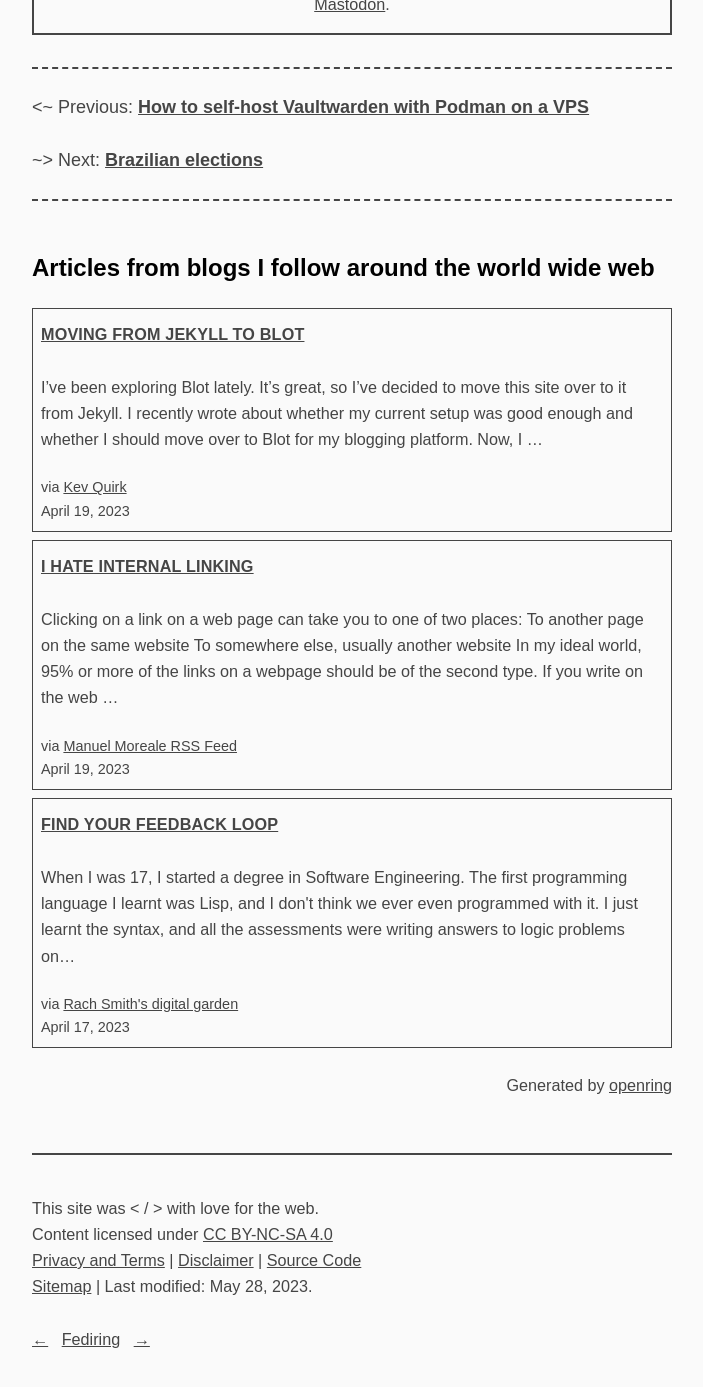
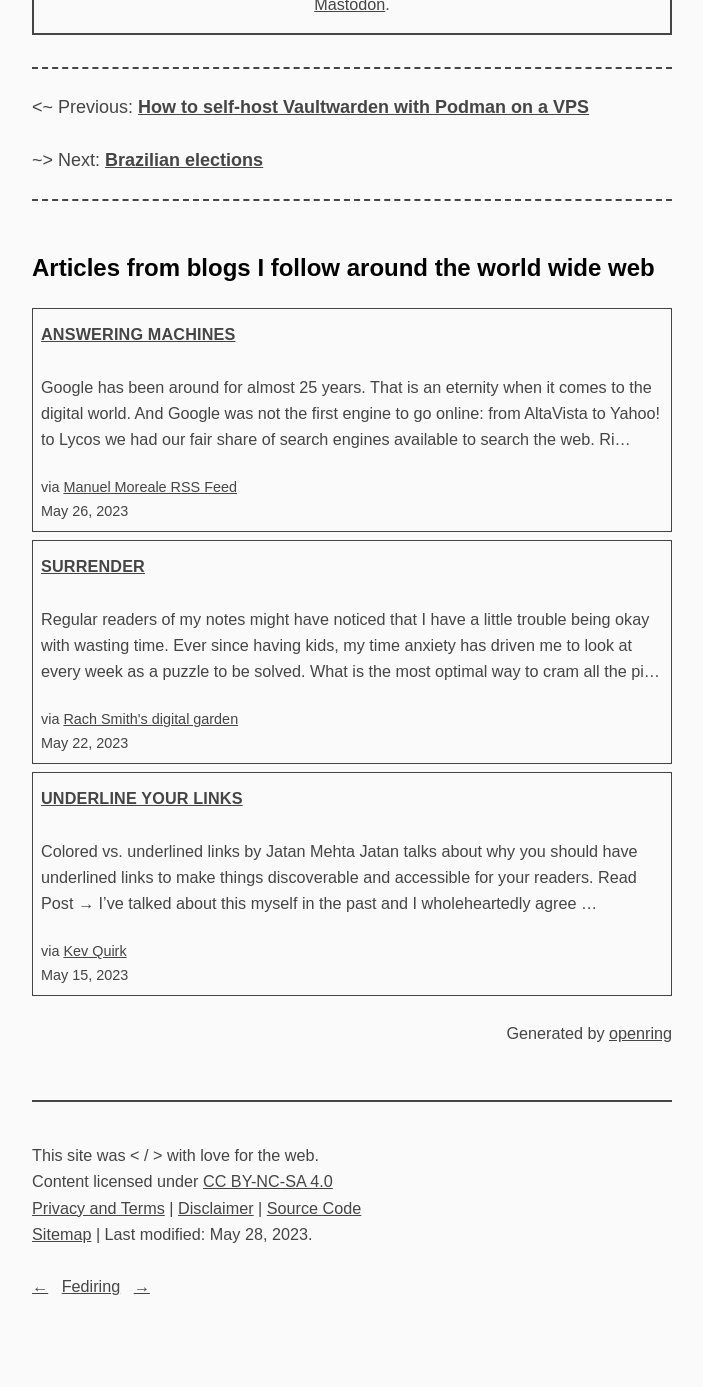
Before and after one commit to a-franca/abf.li, a Jekyll site: the page built from _posts/2022/2022-09-28-hurricane-ian.md, in a window 1280 px wide and 1400 px high, scrolled down 830 px. Shown: the top 1387 px of the window, without its empty margins (288-991 px from the left). Built offline with Jekyll 4.4.1, drawn with Linux system fonts in a browser that asks for light colours; after the commit the page ends 2177 px from its top, so only the background shows below that.

Commit message:
fetch new posts

```diff
--- a/_includes/openring-out.html
+++ b/_includes/openring-out.html
@@ -5,50 +5,53 @@
 
     <div class="article">
       <h4 class="title">
-        <a href="https://kevquirk.com/moving-from-jekyll-to-blot" rel="noopener noreferrer nofollow" target="_blank">
-                 Moving from Jekyll to Blot
+        <a href="https://manuelmoreale.com/@/page/jDy2GKohykVXo6Fr" rel="noopener noreferrer nofollow" target="_blank">Answering machines</a>
+      </h4>
+      <p class="summary">Google has been around for almost 25 years. That is an eternity when it comes to the digital world. And Google was not the first engine to go online: from AltaVista to Yahoo! to Lycos we had our fair share of search engines available to search the web. Ri…</p>
+      <small class="source">
+        via <a href="https://manuelmoreale.com" rel="noopener noreferrer nofollow" target="_blank">Manuel Moreale RSS Feed</a>
+      </small>
+      <small class="date">May 26, 2023</small>
+    </div>
+
+    <div class="article">
+      <h4 class="title">
+        <a href="https://rachsmith.com/surrender/" rel="noopener noreferrer nofollow" target="_blank">Surrender</a>
+      </h4>
+      <p class="summary">Regular readers of my notes might have noticed that I have a little trouble being okay with wasting time. Ever since having kids, my time anxiety has driven me to look at every week as a puzzle to be solved. What is the most optimal way to cram all the pi…</p>
+      <small class="source">
+        via <a href="https://rachsmith.com/" rel="noopener noreferrer nofollow" target="_blank">Rach Smith&#39;s digital garden</a>
+      </small>
+      <small class="date">May 22, 2023</small>
+    </div>
+
+    <div class="article">
+      <h4 class="title">
+        <a href="https://kevquirk.com/underline-your-links" rel="noopener noreferrer nofollow" target="_blank">
+                 Underline Your Links
             </a>
       </h4>
       <p class="summary">
 
 
-I’ve been exploring Blot lately. It’s great, so I’ve decided to move this site over to it from Jekyll.
 
-I recently wrote about whether my current setup was good enough and whether I should move over to Blot for my blogging platform.
-Now, I …</p>
+Colored vs. underlined links
+
+by Jatan Mehta
+
+Jatan talks about why you should have underlined links to make things discoverable and accessible for your readers.
+
+
+Read Post →
+
+
+I’ve talked about this myself in the past and I wholeheartedly agree …</p>
       <small class="source">
         via <a href="https://kevquirk.com" rel="noopener noreferrer nofollow" target="_blank">
              Kev Quirk
         </a>
       </small>
-      <small class="date">April 19, 2023</small>
-    </div>
-
-    <div class="article">
-      <h4 class="title">
-        <a href="https://manuelmoreale.com/@/page/ZmHab0LkKmKA0fan" rel="noopener noreferrer nofollow" target="_blank">I hate internal linking</a>
-      </h4>
-      <p class="summary">Clicking on a link on a web page can take you to one of two places:
-
-To another page on the same website
-To somewhere else, usually another website
-
-In my ideal world, 95% or more of the links on a webpage should be of the second type. If you write on the web …</p>
-      <small class="source">
-        via <a href="https://manuelmoreale.com" rel="noopener noreferrer nofollow" target="_blank">Manuel Moreale RSS Feed</a>
-      </small>
-      <small class="date">April 19, 2023</small>
-    </div>
-
-    <div class="article">
-      <h4 class="title">
-        <a href="https://rachsmith.com/find-your-feedback-loop/" rel="noopener noreferrer nofollow" target="_blank">Find your feedback loop</a>
-      </h4>
-      <p class="summary">When I was 17, I started a degree in Software Engineering. The first programming language I learnt was Lisp, and I don&#39;t think we ever even programmed with it. I just learnt the syntax, and all the assessments were writing answers to logic problems on…</p>
-      <small class="source">
-        via <a href="https://rachsmith.com/" rel="noopener noreferrer nofollow" target="_blank">Rach Smith&#39;s digital garden</a>
-      </small>
-      <small class="date">April 17, 2023</small>
+      <small class="date">May 15, 2023</small>
     </div>
 
   </section>
```
